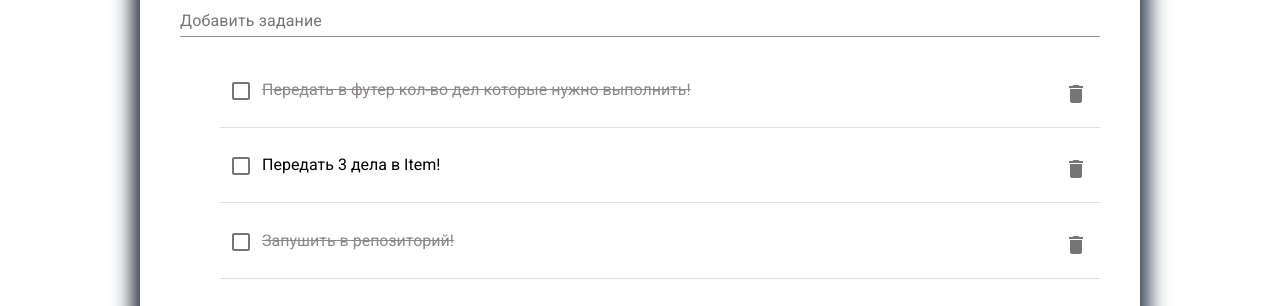
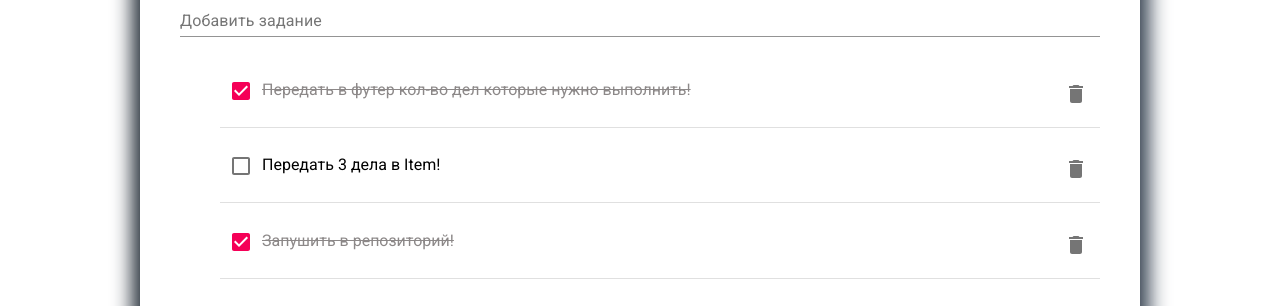
Before and after one commit to WebHeroSchool/toDoSolomon, a React (Create React App) app: page / in a window 1280 px wide. Shown: the part 209-515 px from the top of the page. Built offline with nearby package versions, Linux system fonts and the light colour scheme.

Commit message:
обработчик для чек-бокса или элемента списка

```diff
--- a/src/components/App/App.js
+++ b/src/components/App/App.js
@@ -24,15 +24,18 @@
         isDone: false,
       },
     ]
+  };
 
-  }
+  //Стрелочная ф-ция не теряет контекст, поэтому будем использовать ее.
+  onClickDone = isDone => console.log(isDone);
+
   render() {
     return (
       <div className={styles.wrap}>
         <div className={styles.content}>
           <h1 className={styles.title}>Важные дела:</h1>
           <InputItem/>
-          <ItemList items={this.state.items}/>
+          <ItemList items={this.state.items} onClickDone={this.onClickDone}/>
           <Footer count={this.state.items.length}/>
         </div>
       </div>
--- a/src/components/Item/Item.js
+++ b/src/components/Item/Item.js
@@ -5,14 +5,18 @@
 import DeleteIcon from '@material-ui/icons/Delete';
 import IconButton from '@material-ui/core/IconButton';
 
-const Item = ({value, isDone}) => (<span className={
+const Item = ({value, isDone, onClickDone}) => (<span className={
   classNames({
     [styles.ItemList]: true,
     [styles.done]: isDone
   })
 }>
-  <span>
-    <Checkbox />
+  <span onClick={() => onClickDone(isDone)}>
+    <Checkbox
+      checked={isDone}
+      tabIndex={-1}
+      onClick={() => onClickDone(isDone)}
+    />
     {value}
   </span>
   <IconButton className={styles.delete} aria-label="delete" >
--- a/src/components/ItemList/ItemList.js
+++ b/src/components/ItemList/ItemList.js
@@ -2,10 +2,10 @@
 import Item from "../Item/Item";
 import Divider from '@material-ui/core/Divider';
 
-const ItemList = ({items}) => (
+const ItemList = ({items, onClickDone}) => (
   <ul>
     {items.map(item =><li key={item.value}>
-      <Item value={item.value} isDone={item.isDone}/>
+      <Item value={item.value} isDone={item.isDone} onClickDone={onClickDone}/>
         <Divider />
     </li>
     )}
```
